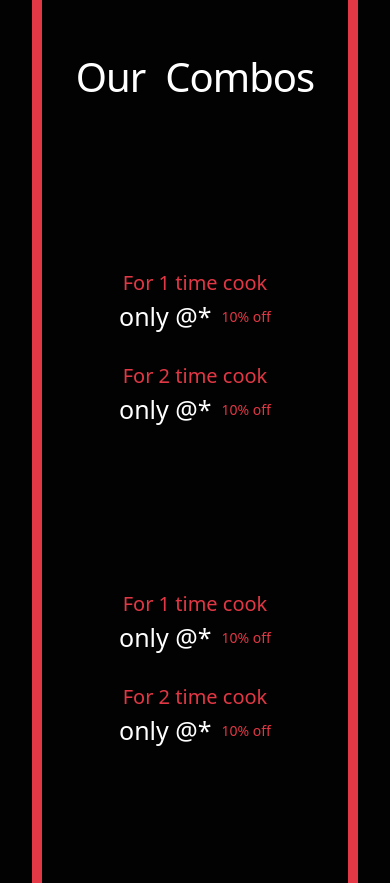
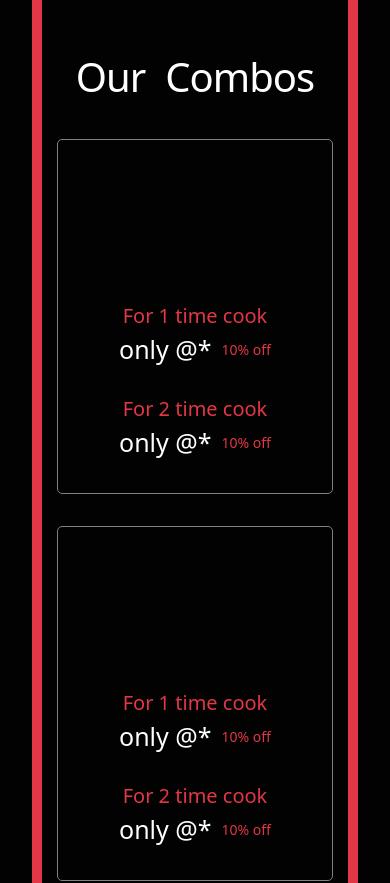
Before and after one commit to vanshika8750/The-Homy, a React (Vite) app: page / in a window 390 px wide. Shown: the part 2340-3223 px from the top of the page. Built offline with nearby package versions, Linux system fonts and the light colour scheme; no server answers.

Commit message:
combo done

```diff
--- a/src/Components/Combos/Combos.css
+++ b/src/Components/Combos/Combos.css
@@ -144,6 +144,9 @@ color: #E23744;
     }
     .homy-combo,.homypro-combo,.homypromax-combo{
         width: 90%;
+        border: 1px solid grey;
+        padding: 2rem 0px;
+        border-radius: 5px;
         text-align: center;
         margin: 1rem auto;
     }
```
